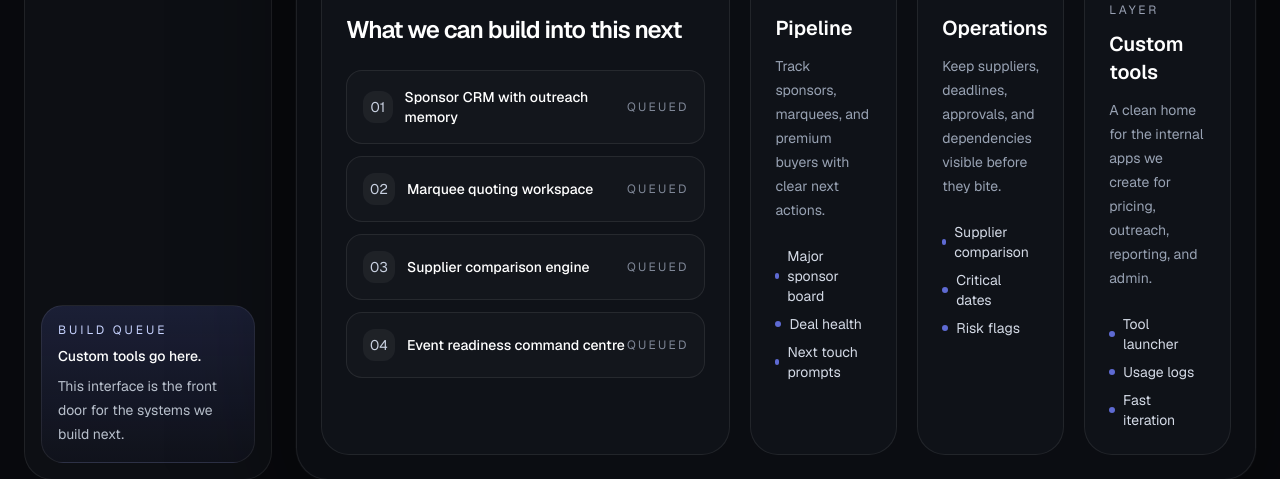
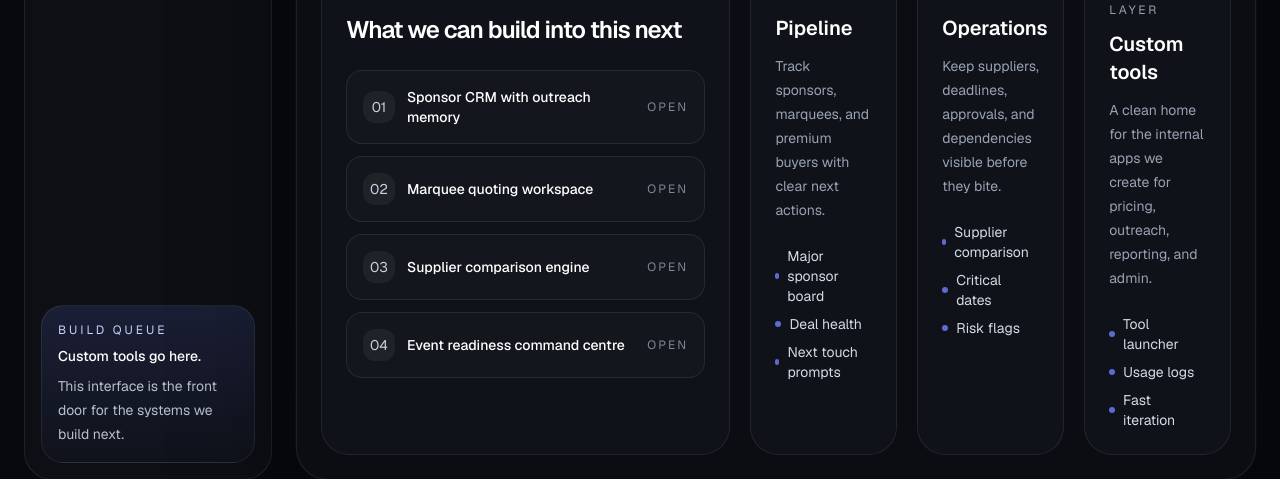
Before and after one commit to sophief3polo/workspace, a Next.js app in the folder mission-control/: page / in a window 1280 px wide. Shown: the part 942-1421 px from the top of the page. Built offline with nearby package versions, Linux system fonts and the light colour scheme.

Commit message:
Wire Mission Control cards and nav to real routes

```diff
--- a/mission-control/src/app/page.tsx
+++ b/mission-control/src/app/page.tsx
@@ -1,3 +1,5 @@
+import Link from "next/link";
+
 const workstreams = [
   {
     name: "Australia sponsor pipeline",
@@ -5,6 +7,7 @@ const workstreams = [
     status: "In motion",
     value: "$420k target",
     detail: "Major sponsor outreach, category map, live follow-up rhythm.",
+    href: "/projects?slice=sponsors",
   },
   {
     name: "Private marquee sales",
@@ -12,6 +15,7 @@ const workstreams = [
     status: "Ready",
     value: "34 high-intent leads",
     detail: "Fast access to prospects, quote status, and conversion blockers.",
+    href: "/projects?slice=marquees",
   },
   {
     name: "Supplier ops",
@@ -19,6 +23,7 @@ const workstreams = [
     status: "Monitoring",
     value: "12 active requests",
     detail: "Compare vendors, budgets, timing, and delivery risk in one place.",
+    href: "/office?slice=suppliers",
   },
 ];
 
@@ -28,18 +33,21 @@ const toolCards = [
     eyebrow: "Revenue",
     description: "Track sponsors, marquees, and premium buyers with clear next actions.",
     bullets: ["Major sponsor board", "Deal health", "Next touch prompts"],
+    href: "/projects?slice=pipeline",
   },
   {
     title: "Operations",
     eyebrow: "Execution",
     description: "Keep suppliers, deadlines, approvals, and dependencies visible before they bite.",
     bullets: ["Supplier comparison", "Critical dates", "Risk flags"],
+    href: "/office?slice=operations",
   },
   {
     title: "Custom tools",
     eyebrow: "Build layer",
     description: "A clean home for the internal apps we create for pricing, outreach, reporting, and admin.",
     bullets: ["Tool launcher", "Usage logs", "Fast iteration"],
+    href: "/docs?slice=tools",
   },
 ];
 
@@ -62,10 +70,22 @@ const activity = [
 ];
 
 const launchQueue = [
-  "Sponsor CRM with outreach memory",
-  "Marquee quoting workspace",
-  "Supplier comparison engine",
-  "Event readiness command centre",
+  {
+    label: "Sponsor CRM with outreach memory",
+    href: "/projects?slice=crm",
+  },
+  {
+    label: "Marquee quoting workspace",
+    href: "/projects?slice=quotes",
+  },
+  {
+    label: "Supplier comparison engine",
+    href: "/office?slice=comparison",
+  },
+  {
+    label: "Event readiness command centre",
+    href: "/calendar?slice=readiness",
+  },
 ];
 
 const navItems = [
@@ -76,11 +96,11 @@ const navItems = [
   { label: "Docs", href: "/docs", active: false },
   { label: "Team", href: "/team", active: false },
   { label: "Office", href: "/office", active: false },
-  { label: "Revenue", href: "#", active: false },
-  { label: "Operations", href: "#", active: false },
-  { label: "Tools", href: "#", active: false },
-  { label: "Activity", href: "#", active: false },
-  { label: "Settings", href: "#", active: false },
+  { label: "Revenue", href: "/projects?slice=revenue", active: false },
+  { label: "Operations", href: "/office?slice=operations", active: false },
+  { label: "Tools", href: "/docs?slice=tools", active: false },
+  { label: "Activity", href: "/memory?slice=activity", active: false },
+  { label: "Settings", href: "/team?slice=settings", active: false },
 ];
 
 export default function Home() {
@@ -100,7 +120,7 @@ export default function Home() {
 
           <nav className="mt-6 space-y-1 text-sm text-[#98a2b3]">
             {navItems.map((item) => (
-              <a
+              <Link
                 key={item.label}
                 href={item.href}
                 className={`flex items-center justify-between rounded-xl px-3 py-2.5 transition ${
@@ -111,7 +131,7 @@ export default function Home() {
               >
                 <span>{item.label}</span>
                 {item.active ? <span className="h-2 w-2 rounded-full bg-[#5e6ad2]" /> : null}
-              </a>
+              </Link>
             ))}
           </nav>
 
@@ -174,9 +194,10 @@ export default function Home() {
 
                   <div className="grid gap-4 lg:grid-cols-3">
                     {workstreams.map((stream) => (
-                      <article
+                      <Link
                         key={stream.name}
-                        className="rounded-[24px] border border-white/8 bg-[#0f1218]/90 p-4"
+                        href={stream.href}
+                        className="rounded-[24px] border border-white/8 bg-[#0f1218]/90 p-4 transition hover:border-[#5e6ad2]/60 hover:bg-[#121622]"
                       >
                         <div className="flex items-start justify-between gap-3">
                           <div>
@@ -191,7 +212,7 @@ export default function Home() {
                         </div>
                         <p className="mt-6 text-2xl font-semibold tracking-[-0.04em] text-white">{stream.value}</p>
                         <p className="mt-3 text-sm leading-6 text-[#98a2b3]">{stream.detail}</p>
-                      </article>
+                      </Link>
                     ))}
                   </div>
                 </div>
@@ -227,27 +248,29 @@ export default function Home() {
                 <h2 className="mt-3 text-2xl font-semibold tracking-[-0.04em] text-white">What we can build into this next</h2>
                 <div className="mt-6 space-y-3">
                   {launchQueue.map((item, index) => (
-                    <div
-                      key={item}
-                      className="flex items-center justify-between rounded-2xl border border-white/8 bg-white/[0.02] px-4 py-4"
+                    <Link
+                      key={item.label}
+                      href={item.href}
+                      className="flex items-center justify-between rounded-2xl border border-white/8 bg-white/[0.02] px-4 py-4 transition hover:border-[#5e6ad2]/60 hover:bg-[#121622]"
                     >
                       <div className="flex items-center gap-3">
                         <span className="flex h-8 w-8 items-center justify-center rounded-xl bg-white/[0.05] text-sm text-[#c9d1e1]">
                           0{index + 1}
                         </span>
-                        <p className="text-sm font-medium text-white">{item}</p>
+                        <p className="text-sm font-medium text-white">{item.label}</p>
                       </div>
-                      <span className="text-xs uppercase tracking-[0.18em] text-[#7f8797]">Queued</span>
-                    </div>
+                      <span className="text-xs uppercase tracking-[0.18em] text-[#7f8797]">Open</span>
+                    </Link>
                   ))}
                 </div>
               </section>
 
               <section className="grid gap-5 md:grid-cols-3">
                 {toolCards.map((card) => (
-                  <article
+                  <Link
                     key={card.title}
-                    className="rounded-[28px] border border-white/8 bg-[#0f1218] p-6"
+                    href={card.href}
+                    className="rounded-[28px] border border-white/8 bg-[#0f1218] p-6 transition hover:border-[#5e6ad2]/60 hover:bg-[#121622]"
                   >
                     <p className="text-xs uppercase tracking-[0.24em] text-[#99a1b3]">{card.eyebrow}</p>
                     <h3 className="mt-3 text-xl font-semibold text-white">{card.title}</h3>
@@ -260,7 +283,7 @@ export default function Home() {
                         </li>
                       ))}
                     </ul>
-                  </article>
+                  </Link>
                 ))}
               </section>
             </div>
```
